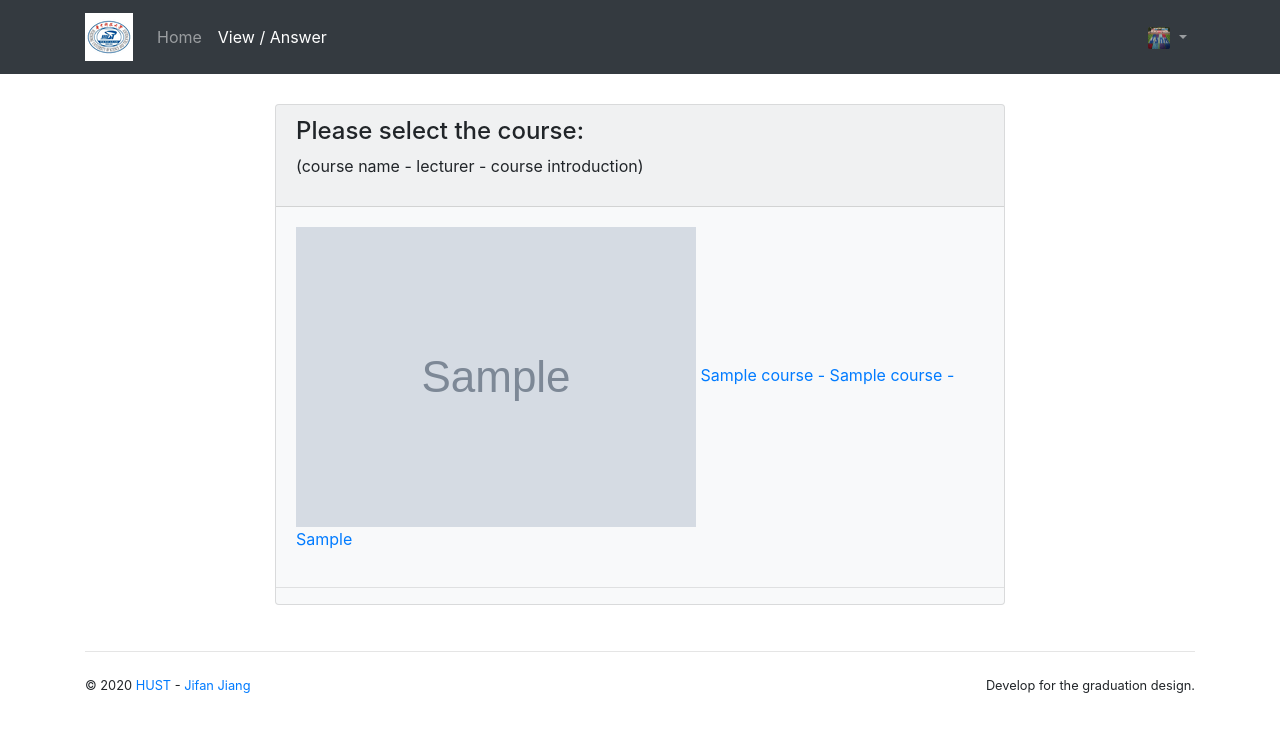
After one commit to fn19980304/Graduation-design, a Flask app: page /student/select in a window 1280 px wide. The commit adds this page. Shown: the top 732 px of the page. Run offline with Flask 2, Linux system fonts and the light colour scheme; a user stored in the database is signed in; tables that the repository leaves empty hold one stand-in row (values such as "Sample post"); grey boxes marked "Sample" are stand-in pictures; some libraries are stand-ins or nearby versions.

Commit message:
增加学生端，作业列表查看及作答功能

```diff
--- a/devGrasys/blueprints/student.py
+++ b/devGrasys/blueprints/student.py
@@ -7,8 +7,8 @@
 from flask import render_template, flash, redirect, url_for, Blueprint, send_from_directory, current_app
 from flask_login import login_user, current_user, login_required, logout_user
 
-from devGrasys.models import Student, Course, Lecturer
-from devGrasys.forms.student import RegisterFormStudent, LoginFormStudent
+from devGrasys.models import Student, Course, Homework, Answer
+from devGrasys.forms.student import RegisterFormStudent, LoginFormStudent, AnswerForm
 from devGrasys.utils import redirect_back
 from devGrasys.extensions import db
 
@@ -19,8 +19,7 @@ student_bp = Blueprint('student', __name__)
 def index_student():
     if current_user.is_authenticated:
         courses = Course.query.all()
-        lecturers = Lecturer.query.all()
-        return render_template('student/index_student.html', courses=courses, lecturers=lecturers)
+        return render_template('student/index_student.html', courses=courses)
     return render_template('student/index_student.html')
 
 
@@ -103,3 +102,35 @@ def quit_course(course_name):
     course.student_quit(student)
     flash('Course quoted.', 'success')
     return redirect_back()
+
+
+@student_bp.route('/select', methods=['GET'])
+def select_course():
+    student = current_user
+    courses = Course.query.all()
+    return render_template('student/select_course.html', courses=courses, student=student)
+
+
+@student_bp.route('/select/<course_name>', methods=['GET'])
+def view_list(course_name):
+    course = Course.query.filter_by(name=course_name).first_or_404()
+    homework_group = Homework.query.filter_by(course=course)
+    return render_template('student/view_list.html', course=course, homework_group=homework_group)
+
+
+@student_bp.route('/select/<course_name>/<homework_title>', methods=['GET', 'POST'])
+def view_homework(course_name, homework_title):
+    student = current_user
+    course = Course.query.filter_by(name=course_name).first_or_404()
+    homework = Homework.query.filter_by(course=course).filter_by(title=homework_title).first_or_404()
+    form = AnswerForm()
+    if not homework.is_answered(student=student) and form.validate_on_submit():
+        body = form.body.data
+        answer = Answer(body=body)
+        homework.answers.append(answer)
+        student.answers.append(answer)
+        db.session.add(answer)
+        db.session.commit()
+        return redirect(url_for('student.view_homework', course_name=course.name, homework_title=homework.title))
+    answer = homework.answers.filter_by(student=student).first()
+    return render_template('student/view_homework.html', homework=homework, student=student, answer=answer, form=form)
--- a/devGrasys/forms/student.py
+++ b/devGrasys/forms/student.py
@@ -5,6 +5,7 @@
 """
 
 from flask_wtf import FlaskForm
+from flask_ckeditor import CKEditorField
 from wtforms import StringField, SubmitField, PasswordField, BooleanField
 from wtforms.validators import DataRequired, Length, Regexp, EqualTo
 from wtforms import ValidationError
@@ -31,3 +32,8 @@ class RegisterFormStudent(FlaskForm):
     def validate_user_id(self, field):
         if Student.query.filter_by(user_id=field.data).first():
             raise ValidationError('The ID is already in use.')
+
+
+class AnswerForm(FlaskForm):
+    body = CKEditorField('Your answer:', validators=[DataRequired()])
+    submit = SubmitField()
--- a/devGrasys/models.py
+++ b/devGrasys/models.py
@@ -29,6 +29,8 @@ class Student(db.Model, UserMixin):
     name = db.Column(db.String(30))
 
     courses = db.relationship('Course', secondary=course_student_table, back_populates='students', lazy='dynamic')
+
+    answers = db.relationship('Answer', back_populates='student', lazy='dynamic')
 
     def get_id(self):
         return 'student.' + str(self.id)
@@ -143,9 +145,28 @@ class Homework(db.Model):
     id = db.Column(db.Integer, primary_key=True)
     title = db.Column(db.String(30))
     description = db.Column(db.Text)
-    timestamp = db.Column(db.DateTime, default=datetime.utcnow, index=True)
+    timestamp = db.Column(db.DateTime, default=datetime.now, index=True)
     deadline = db.Column(db.DateTime, index=True)
 
     # 课程对作业：一对多
     course_id = db.Column(db.Integer, db.ForeignKey('course.id'))
     course = db.relationship('Course', back_populates='homework_group')
+
+    answers = db.relationship('Answer', back_populates='homework', lazy='dynamic')
+
+    def is_answered(self, student):
+        return self.answers.filter_by(student=student).first() is not None
+
+
+class Answer(db.Model):
+    id = db.Column(db.Integer, primary_key=True)
+    body = db.Column(db.Text)
+    timestamp = db.Column(db.DateTime, default=datetime.now, index=True)
+
+    # 作业对作答：一对多
+    homework_id = db.Column(db.Integer, db.ForeignKey('homework.id'))
+    homework = db.relationship('Homework', back_populates='answers')
+
+    # 学生对作答：一对多
+    student_id = db.Column(db.Integer, db.ForeignKey('student.id'))
+    student = db.relationship('Student', back_populates='answers')
--- a/devGrasys/templates/assistant/base.html
+++ b/devGrasys/templates/assistant/base.html
@@ -3,7 +3,7 @@
 {% block navbar %}
     <nav class="navbar navbar-expand-lg navbar-dark bg-dark">
         <div class="container">
-            <a class="navbar-brand" href="{{ url_for('main.index') }}">
+            <a class="navbar-brand" href="{{ url_for('assistant.index_assistant') }}">
                 <img src="{{ url_for('static', filename='favicon_index.ico') }}" alt="devGrasys">
             </a>
             <button class="navbar-toggler" type="button" data-toggle="collapse" data-target="#navbarColor01"
--- a/devGrasys/templates/base.html
+++ b/devGrasys/templates/base.html
@@ -70,7 +70,6 @@
     {{ moment.include_jquery() }}
     {{ moment.include_moment(local_js=url_for('static', filename='js/moment-with-locales.min.js')) }}
     {{ moment.locale('en') }}
-    {{ ckeditor.load() }}
 {% endblock %}
 
 </body>
--- a/devGrasys/templates/lecturer/base.html
+++ b/devGrasys/templates/lecturer/base.html
@@ -3,7 +3,7 @@
 {% block navbar %}
     <nav class="navbar navbar-expand-lg navbar-dark bg-dark">
         <div class="container">
-            <a class="navbar-brand" href="{{ url_for('main.index') }}">
+            <a class="navbar-brand" href="{{ url_for('lecturer.index_lecturer') }}">
                 <img src="{{ url_for('static', filename='favicon_index.ico') }}" alt="devGrasys">
             </a>
             <button class="navbar-toggler" type="button" data-toggle="collapse" data-target="#navbarColor01"
--- a/devGrasys/templates/lecturer/view_homework.html
+++ b/devGrasys/templates/lecturer/view_homework.html
@@ -24,3 +24,8 @@
         </div>
     </div>
 {% endblock %}
+
+{% block scripts %}
+    {{ super() }}
+    {{ ckeditor.load() }}
+{% endblock %}
--- a/devGrasys/templates/student/base.html
+++ b/devGrasys/templates/student/base.html
@@ -3,7 +3,7 @@
 {% block navbar %}
     <nav class="navbar navbar-expand-lg navbar-dark bg-dark">
         <div class="container">
-            <a class="navbar-brand" href="{{ url_for('main.index') }}">
+            <a class="navbar-brand" href="{{ url_for('student.index_student') }}">
                 <img src="{{ url_for('static', filename='favicon_index.ico') }}" alt="devGrasys">
             </a>
             <button class="navbar-toggler" type="button" data-toggle="collapse" data-target="#navbarColor01"
@@ -15,7 +15,7 @@
                 <div class="navbar-nav mr-auto">
                     {% if current_user.is_authenticated %}
                         {{ render_nav_item('student.index_student', 'Home') }}
-                        {{ render_nav_item('student.index_student', 'View') }}
+                        {{ render_nav_item('student.select_course', 'View / Answer') }}
                     {% else %}
                         {{ render_nav_item('student.index_student', 'Home') }}
                     {% endif %}
--- /dev/null
+++ b/devGrasys/templates/student/select_course.html
@@ -0,0 +1,34 @@
+{% extends 'student/base.html' %}
+{% from 'bootstrap/form.html' import render_form %}
+
+{% block title %}Select Course - Student{% endblock %}
+
+{% block content %}
+    <div class="row justify-content-md-center">
+        <div class="col-md-8">
+            <div class="card mb-3 w-100 bg-light">
+                <div class="card-header">
+                    <h4>Please select the course:</h4>
+                    <p>(course name - lecturer - course introduction)</p>
+                </div>
+                {% for course in courses %}
+                    <div class="card-body">
+                        {% if course.student_is_joined(student) %}
+                            <a class="dead-link"
+                               href="{{ url_for('student.view_list', course_name=course.name) }}">
+                                <img src="{{ url_for('student.get_avatar', filename=course.avatar_s) }}">
+                                {{ course.name }} - {{ course.lecturer_name }} - {{ course.intro }}
+                            </a>
+                        {% else %}
+                            <div class="tip">
+                                <h3>No course!</h3>
+                                <h3>Please join the course.</h3>
+                            </div>
+                        {% endif %}
+                    </div>
+                    <hr/>
+                {% endfor %}
+            </div>
+        </div>
+    </div>
+{% endblock %}
```
Also changed, not shown: devGrasys/templates/student/view_homework.html (added, +25 -0 lines), devGrasys/templates/student/view_list.html (added, +21 -0 lines).
